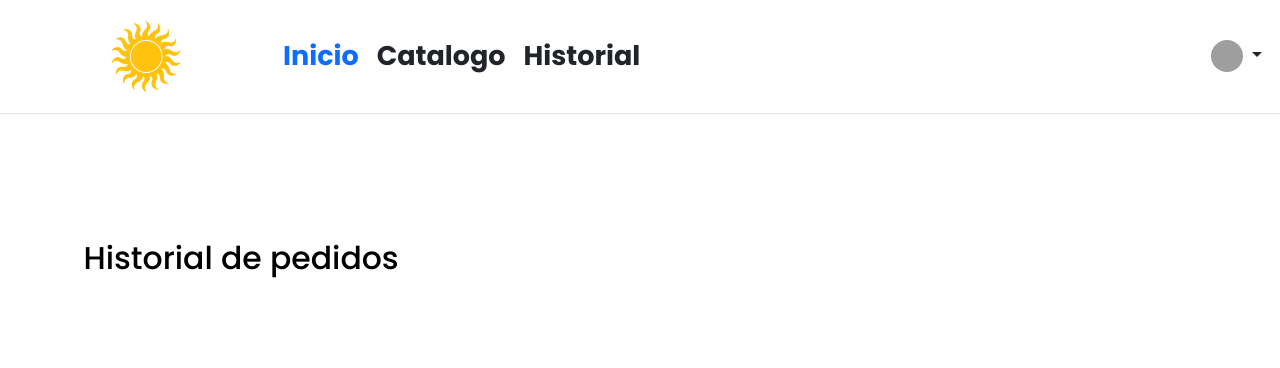
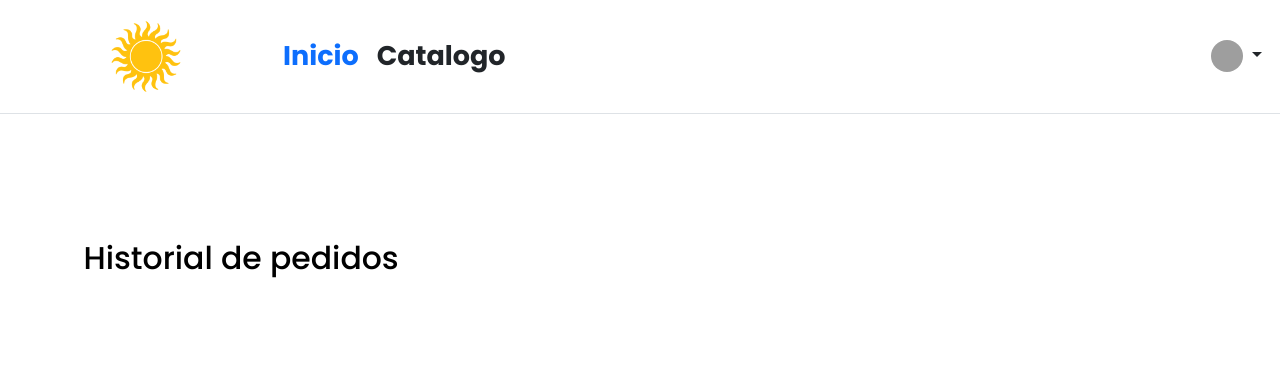
Before and after one commit to IthanMendez/PasteleriaElSol, a PHP site: page /historial.php in a window 1280 px wide. Shown: the top 368 px of the page. Run offline with PHP 8.4, Linux system fonts and the light colour scheme; the visitor is signed in with stand-in values (Sample User, id 1); data that the repository does not hold is empty; some libraries are stand-ins or nearby versions; grey boxes are pictures that could not be loaded.

Commit message:
Update historial.php

```diff
--- a/historial.php
+++ b/historial.php
@@ -79,7 +79,6 @@ if($_SERVER["REQUEST_METHOD"] == "POST") {
 
         if(isset($_SESSION['login_user'])){
           ?>
-          <a href="historial.php" class="nav-link px-2 link-dark fs-4 fw-bold">Historial</a>
           </ul>
           <?php
           require_once("php/usernav.php");
@@ -87,7 +86,7 @@ if($_SERVER["REQUEST_METHOD"] == "POST") {
         elseif(isset($_SESSION['login_admin'])){
           ?>
             <a href="pedidospendientes.php" class="nav-link px-2 link-dark fs-4 fw-bold">Pedidos</a>
-            <a href="register.php" class="nav-link px-2 link-dark fs-4 fw-bold">Pagos</a>
+            <a href="visual_Pagos.php" class="nav-link px-2 link-dark fs-4 fw-bold">Pagos</a>
             <a href="inventario.php" class="nav-link px-2 link-dark fs-4 fw-bold">Inventario</a>
             </ul>
           <?php
```
